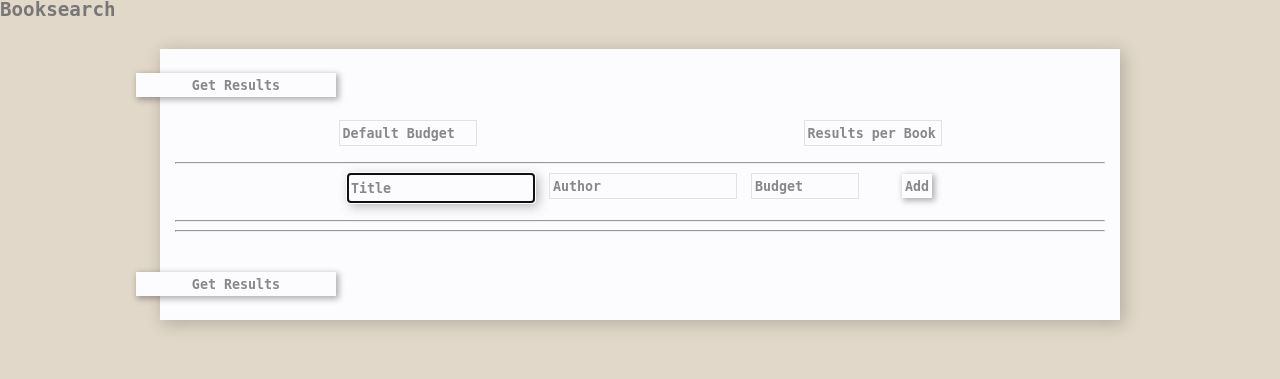
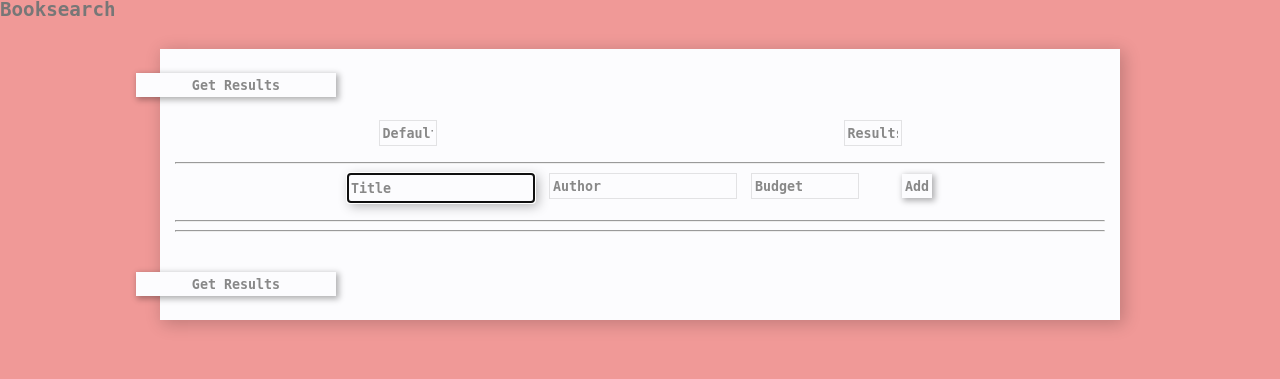
Before and after one commit to admls/booksearch, a PHP site: page / in a window 1280 px wide. Shown: the top 379 px of the page. Run offline with PHP 8.4, Linux system fonts and the light colour scheme.

Commit message:
Changed background color. Changed defaults box size.

```diff
--- a/index.css
+++ b/index.css
@@ -53,10 +53,11 @@ Beginning of css styling */
 
 /*
 #cf9125
+#e1d8c9
  */
 
 :root {
-    --main-bg-color: #e1d8c9;
+    --main-bg-color: #f09997;
     --secondary-bg-color: #fcfcfe;
     --primary-text-color: #777;
     --understated-text-color: #888;
@@ -121,7 +122,8 @@ body::selection, input::selection, button::selection, p::selection, div::selecti
 }
 
 #defaultMaxPrice, #resultsPerBook {
-    width: 130px;
+    width: 50px;
+    text-align: center;
 }
 
 #addButton {
```
